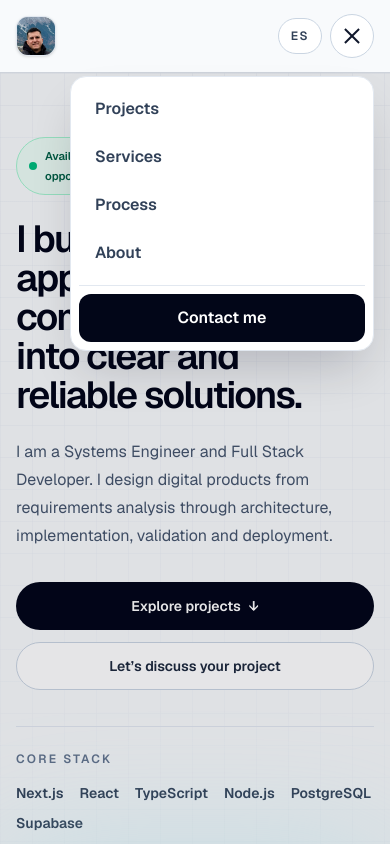
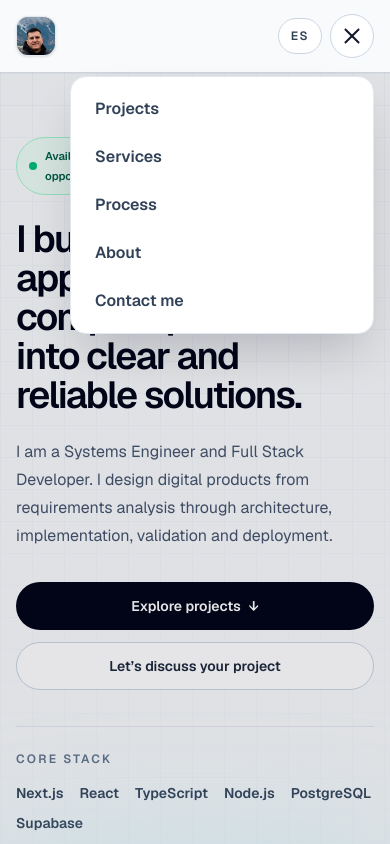
Before and after one commit to Jarce003/jorge-arce-portfolio, a Next.js app: page /en in a window 390 px wide. Both pictures are taken after a click on the button "Menu". Shown: the top 844 px of the page. Built offline with nearby package versions, Linux system fonts and the light colour scheme.

Commit message:
Unificar opción de contacto en menú móvil

```diff
--- a/src/components/mobile-menu.tsx
+++ b/src/components/mobile-menu.tsx
@@ -115,17 +115,14 @@ export function MobileMenu({
                     {item.label}
                   </a>
                 ))}
-              </nav>
-
-              <div className="mt-2 border-t border-slate-200 pt-2">
                 <a
                   href={`${homePath}${contactHash}`}
-                  className="flex min-h-12 items-center justify-center rounded-xl bg-slate-950 px-4 text-base font-semibold text-white transition hover:bg-slate-800 focus-visible:outline-none focus-visible:ring-2 focus-visible:ring-cyan-600 focus-visible:ring-offset-2"
+                  className="flex min-h-12 items-center rounded-xl px-4 text-base font-semibold text-slate-700 transition hover:bg-slate-100 hover:text-slate-950 focus-visible:outline-none focus-visible:ring-2 focus-visible:ring-cyan-600"
                   onClick={closeMenu}
                 >
                   {content.header.contact}
                 </a>
-              </div>
+              </nav>
             </div>
           </>,
           document.body,
```
